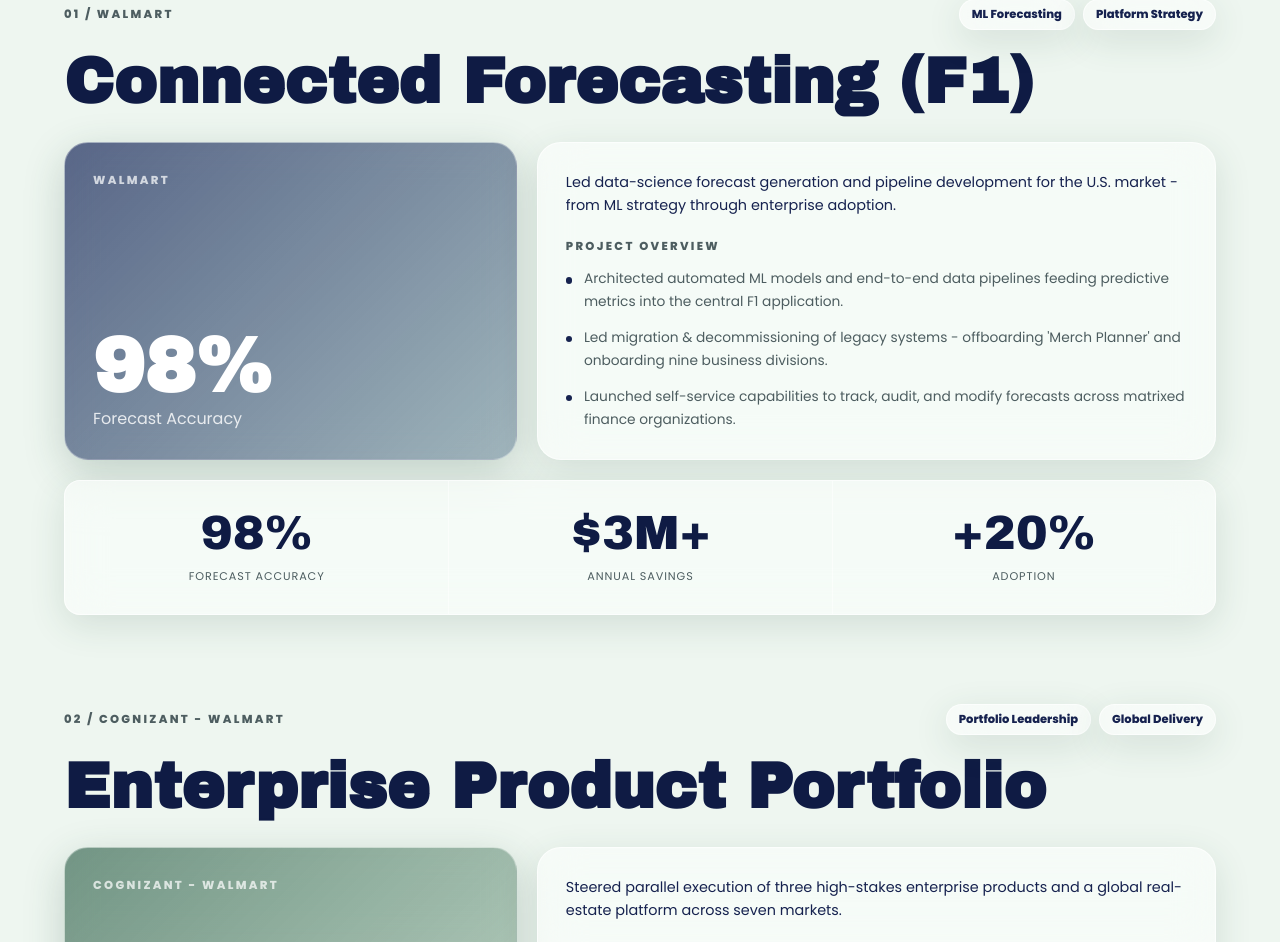
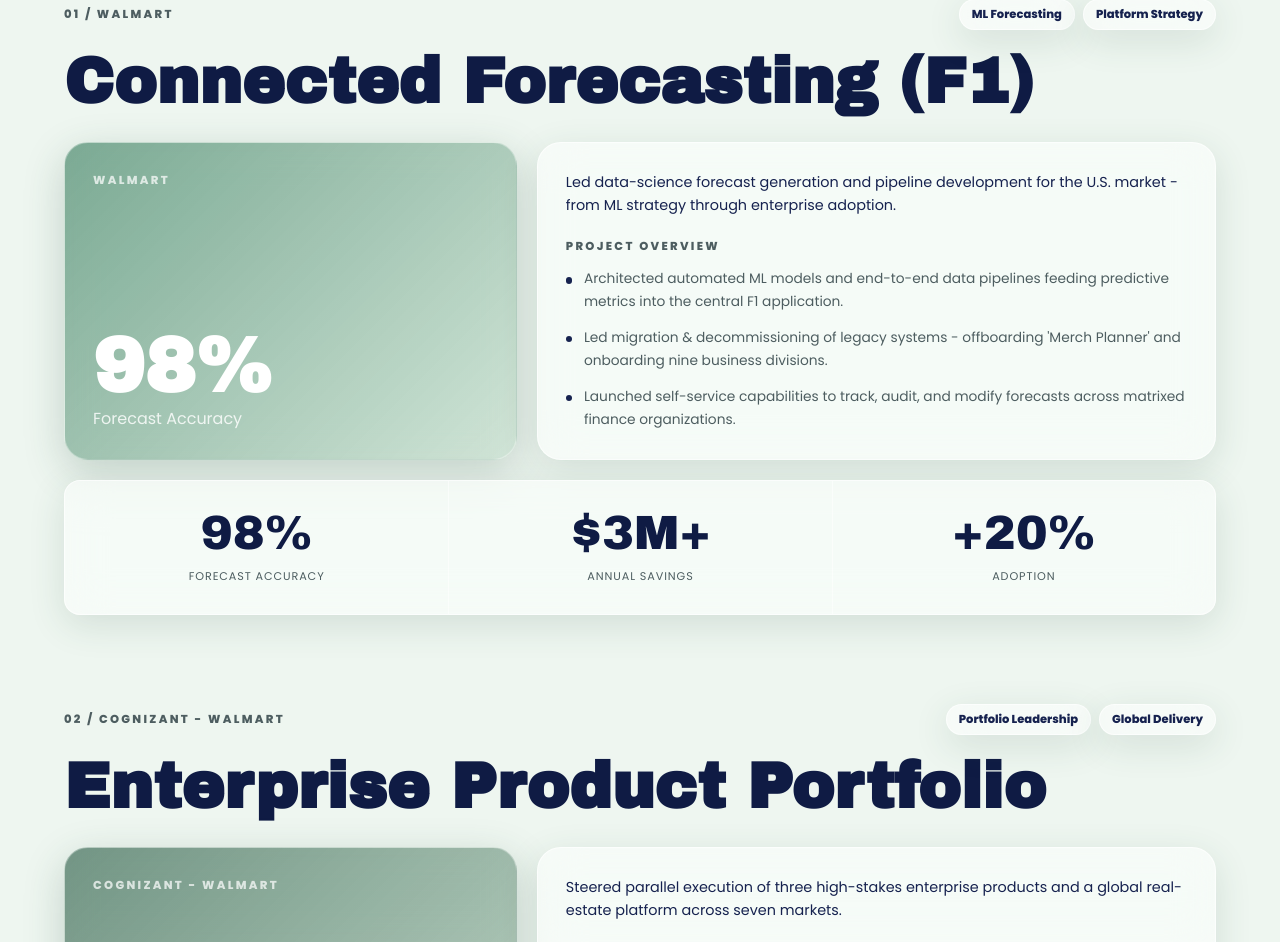
Before and after one commit to ankitasingh15/portfolio, a React (Vite) app: page / in a window 1280 px wide. Shown: the part 3028-3970 px from the top of the page. Built offline with nearby package versions, Linux system fonts and the light colour scheme.

Commit message:
Update forecast metric block to sage green

```diff
--- a/src/App.jsx
+++ b/src/App.jsx
@@ -89,7 +89,7 @@
     url: "",
     image: "",
     cover: { value: "98%", label: "Forecast Accuracy" },
-    tint: "glass-navy",
+    tint: "glass-sage",
     summary:
       "Led data-science forecast generation and pipeline development for the U.S. market - from ML strategy through enterprise adoption.",
     overview: [
--- a/src/styles.css
+++ b/src/styles.css
@@ -112,6 +112,10 @@
 
 .glass-navy {
   background: linear-gradient(135deg, rgba(18, 33, 86, 0.68), rgba(54, 88, 116, 0.42));
+}
+
+.glass-sage {
+  background: linear-gradient(135deg, rgba(79, 139, 112, 0.72), rgba(185, 212, 194, 0.54));
 }
 
 .glass-blue {
```
